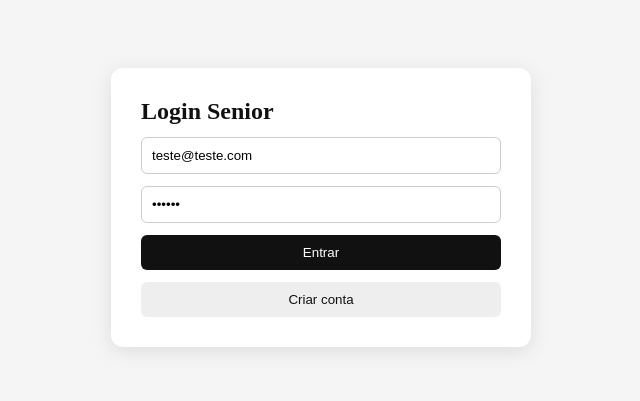
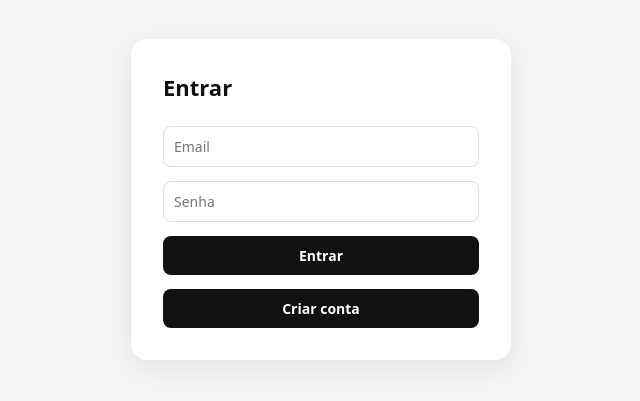
Before and after one commit to heltonmachado/meu-projeto-senior, a React (Vite) app in the folder frontend/: page / in a window 1280 px wide. Shown: the part 201-602 px from the top of the page, without its empty margins (319-959 px from the left). Built offline with nearby package versions, Linux system fonts and the light colour scheme.

Commit message:
style: finaliza estilo global minimalista senior

```diff
--- a/frontend/src/index.css
+++ b/frontend/src/index.css
@@ -1 +1,12 @@
-*{margin:0;padding:0;box-sizing:border-box}body{font-family:system-ui, sans-serif;background:#f5f5f5;color:#111}input,button{padding:10px;border-radius:8px;border:1px solid #ddd}button{background:#111;color:#fff;cursor:pointer}button:hover{opacity:0.9}
+*{margin:0;padding:0;box-sizing:border-box}
+body{font-family:system-ui, -apple-system, sans-serif;background:#f5f5f5;color:#111;line-height:1.5}
+input,button{padding:10px;border-radius:8px;border:1px solid #ddd;font-family:inherit;font-size:14px}
+button{background:#111;color:#fff;cursor:pointer;border:0;font-weight:600;transition:0.2s}
+button:hover{opacity:0.9}
+button:disabled{opacity:0.5;cursor:not-allowed}
+
+/* login especifico */
+.login-wrapper{display:flex;justify-content:center;align-items:center;min-height:100vh;padding:20px}
+.login-card{padding:32px;background:#fff;border-radius:16px;width:100%;max-width:380px;display:flex;flex-direction:column;gap:14px;box-shadow:0 8px 30px rgba(0,0,0,0.08)}
+.login-card h2{margin-bottom:8px;font-size:22px}
+.error-box{background:#fee2e2;color:#b91c1c;padding:10px 12px;border-radius:8px;font-size:13px;border:1px solid #fecaca}
--- a/frontend/src/main.jsx
+++ b/frontend/src/main.jsx
@@ -1,3 +1,4 @@
+import './index.css'
 import React from 'react';
 import ReactDOM from 'react-dom/client';
 import App from './App.jsx';
--- a/frontend/src/pages/Login.jsx
+++ b/frontend/src/pages/Login.jsx
@@ -3,63 +3,94 @@ import { useNavigate } from 'react-router-dom';
 import { AuthContext } from '../context/AuthContext.jsx';
 import api from '../api/api.js';
 
-// PÁGINA DE LOGIN/REGISTRO - Staff Level
-// Fluxo: register -> login -> /products
-// Usa AuthContext para salvar token e user no localStorage + cookie httpOnly (refresh)
 export default function Login() {
-  const [email, setEmail] = useState('teste@teste.com');
-  const [password, setPassword] = useState('123456');
+  const [form, setForm] = useState({ name: '', email: '', password: '' });
   const [isRegister, setIsRegister] = useState(false);
-  const [name, setName] = useState('');
   const [loading, setLoading] = useState(false);
   const [error, setError] = useState('');
 
   const { login } = useContext(AuthContext);
   const navigate = useNavigate();
 
-  const handle = async (e) => {
+  const updateField = (field) => (e) => {
+    setForm(prev => ({ ...prev, [field]: e.target.value }));
+  };
+
+  const handleSubmit = async (e) => {
     e.preventDefault();
+    setError('');
+
+    // validacao na borda
+    if (isRegister && form.name.trim().length < 3) {
+      return setError('Nome deve ter no minimo 3 caracteres');
+    }
+    if (form.password.length < 6) {
+      return setError('Senha deve ter no minimo 6 caracteres');
+    }
+
     setLoading(true);
-    setError('');
     try {
       if (isRegister) {
-        // Validação Staff antes de enviar
-        if (name.length < 3) throw new Error('Nome mínimo 3 caracteres');
-        if (password.length < 6) throw new Error('Senha mínimo 6 caracteres');
-
-        await api.post('/auth/register', { name, email, password });
-        alert('Cadastro OK! Agora faça login.');
+        await api.post('/auth/register', form);
         setIsRegister(false);
+        setError(''); // limpa e mostra sucesso no proprio form
+        // em vez de alert, mostra mensagem de sucesso no state
+        setForm(prev => ({ ...prev, password: '' }));
       } else {
-        // login vem do AuthContext: salva accessToken + user
-        await login(email, password);
-        navigate('/products');
+        await login(form.email, form.password);
+        navigate('/products', { replace: true });
       }
     } catch (err) {
-      const msg = err.response?.data?.message || err.message || 'Erro';
-      setError(msg);
-      console.error('Login error:', err);
+      const message = err.response?.data?.message || err.message || 'Erro inesperado';
+      setError(message);
     } finally {
       setLoading(false);
     }
   };
 
   return (
-    <div style={{ display:'flex', justifyContent:'center', alignItems:'center', height:'100vh', background:'#f5f5f5' }}>
-      <form onSubmit={handle} style={{ padding:30, background:'#fff', borderRadius:12, width:360, display:'flex', flexDirection:'column', gap:12, boxShadow:'0 4px 20px rgba(0,0,0,0.1)' }}>
-        <h2 style={{ color:'#111', margin:0 }}>{isRegister ? 'Cadastro Senior' : 'Login Senior'}</h2>
+    <div className="login-wrapper">
+      <form onSubmit={handleSubmit} className="login-card">
+        <h2>{isRegister ? 'Criar conta' : 'Entrar'}</h2>
 
-        {error && <div style={{ background:'#fee', color:'#c00', padding:10, borderRadius:6, fontSize:13 }}>{error}</div>}
+        {error && <div className="error-box">{error}</div>}
 
-        {isRegister && <input value={name} onChange={e=>setName(e.target.value)} placeholder="Nome (min 3)" required style={{ padding:10, border:'1px solid #ccc', borderRadius:6 }} />}
-        <input value={email} onChange={e=>setEmail(e.target.value)} placeholder="Email" type="email" required style={{ padding:10, border:'1px solid #ccc', borderRadius:6 }} />
-        <input type="password" value={password} onChange={e=>setPassword(e.target.value)} placeholder="Senha (min 6)" required style={{ padding:10, border:'1px solid #ccc', borderRadius:6 }} />
+        {isRegister && (
+          <input
+            value={form.name}
+            onChange={updateField('name')}
+            placeholder="Nome completo"
+            autoComplete="name"
+            required
+          />
+        )}
+        <input
+          value={form.email}
+          onChange={updateField('email')}
+          placeholder="Email"
+          type="email"
+          autoComplete="email"
+          required
+        />
+        <input
+          type="password"
+          value={form.password}
+          onChange={updateField('password')}
+          placeholder="Senha"
+          autoComplete={isRegister ? 'new-password' : 'current-password'}
+          required
+        />
 
-        <button type="submit" disabled={loading} style={{ padding:10, background: loading ? '#888' : '#111', color:'#fff', border:0, borderRadius:6, cursor:'pointer', opacity: loading ? 0.7 : 1 }}>
+        <button type="submit" disabled={loading}>
           {loading ? 'Carregando...' : (isRegister ? 'Cadastrar' : 'Entrar')}
         </button>
 
-        <button type="button" onClick={()=>{ setIsRegister(!isRegister); setError(''); }} style={{ padding:10, background:'#eee', color:'#111', border:0, borderRadius:6, cursor:'pointer' }}>
+        <button
+          type="button"
+          onClick={()=> setIsRegister(!isRegister)}
+          disabled={loading}
+          className="secondary"
+        >
           {isRegister ? 'Já tenho conta' : 'Criar conta'}
         </button>
       </form>
```
